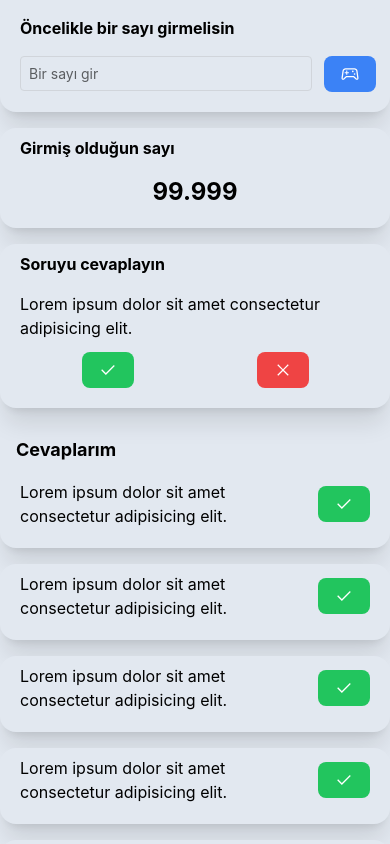
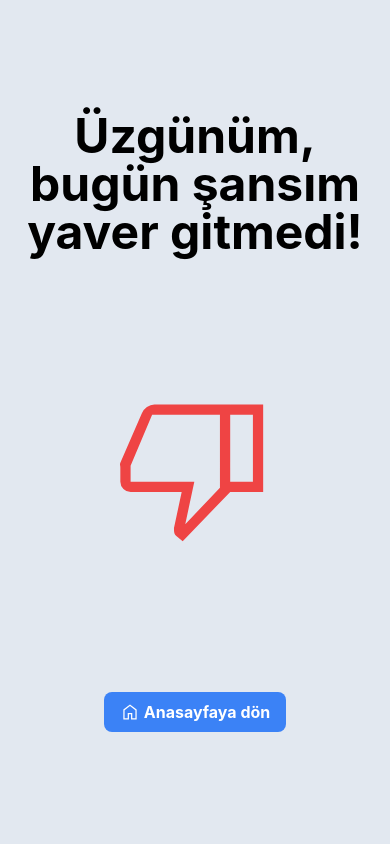
Before and after one commit to phoique/gtn, a React Native app: screen /LoseGame in a window 390 px wide. Built offline with nearby package versions, Linux system fonts and the light colour scheme.

Commit message:
win lose screen

```diff
--- /dev/null
+++ b/src/components/Icon/custom/Dislike.jsx
@@ -0,0 +1,18 @@
+import * as React from 'react';
+import Svg, { Path } from 'react-native-svg';
+
+function Dislike(props) {
+	return (
+		<Svg
+			xmlns='http://www.w3.org/2000/svg'
+			height='48px'
+			viewBox='0 -960 960 960'
+			width='48px'
+			fill='currentColor'
+			{...props}>
+			<Path d='M242-840h444v512L408-40l-39-31q-6-5-9-14t-3-22v-10l45-211H103q-24 0-42-18t-18-42v-81.84q0-7.16-1.5-14.66T43-499l126-290q8.88-21.25 29.59-36.13Q219.31-840 242-840zm384 60H229L103-481v93h373l-53 249 203-214v-427zm0 427v-427 427zm60 25v-60h133v-392H686v-60h193v512H686z' />
+		</Svg>
+	);
+}
+
+export default Dislike;
--- /dev/null
+++ b/src/components/Icon/custom/Home.jsx
@@ -0,0 +1,18 @@
+import * as React from 'react';
+import Svg, { Path } from 'react-native-svg';
+
+function Home(props) {
+	return (
+		<Svg
+			xmlns='http://www.w3.org/2000/svg'
+			height='48px'
+			viewBox='0 -960 960 960'
+			width='48px'
+			fill='currentColor'
+			{...props}>
+			<Path d='M220-180h150v-250h220v250h150v-390L480-765 220-570v390zm-60 60v-480l320-240 320 240v480H530v-250H430v250H160zm320-353z' />
+		</Svg>
+	);
+}
+
+export default Home;
--- /dev/null
+++ b/src/components/Icon/custom/Like.jsx
@@ -0,0 +1,18 @@
+import * as React from 'react';
+import Svg, { Path } from 'react-native-svg';
+
+function Like(props) {
+	return (
+		<Svg
+			xmlns='http://www.w3.org/2000/svg'
+			height='48px'
+			viewBox='0 -960 960 960'
+			width='48px'
+			fill='currentColor'
+			{...props}>
+			<Path d='M716-120H272v-512l278-288 39 31q6 5 9 14t3 22v10l-45 211h299q24 0 42 18t18 42v81.84q0 7.16 1.5 14.66T915-461L789-171q-8.88 21.25-29.59 36.12Q738.69-120 716-120zm-384-60h397l126-299v-93H482l53-249-203 214v427zm0-427v427-427zm-60-25v60H139v392h133v60H79v-512h193z' />
+		</Svg>
+	);
+}
+
+export default Like;
--- a/src/components/Icon/custom/index.js
+++ b/src/components/Icon/custom/index.js
@@ -1,3 +1,6 @@
 export { default as Play } from './Play';
 export { default as Close } from './Close';
 export { default as Check } from './Check';
+export { default as Dislike } from './Dislike';
+export { default as Like } from './Like';
+export { default as Home } from './Home';
--- a/src/components/Icon/index.jsx
+++ b/src/components/Icon/index.jsx
@@ -1,7 +1,7 @@
 import React from 'react';
 import * as CustomSvgIcons from './custom';
 
-const Icon = ({ type, name, className, height = 20, width = 20 }) => {
+const Icon = ({ type = 'custom', name, className, height = 20, width = 20 }) => {
 	if (type === 'custom' && CustomSvgIcons[name]) {
 		const SvgIconWrapper = CustomSvgIcons[name];
 		return <SvgIconWrapper height={height} width={width} className={className} />;
--- a/src/languages/locales/tr.json
+++ b/src/languages/locales/tr.json
@@ -11,6 +11,13 @@
 			"numberEnterTitle": "Girmiş olduğun sayı",
 			"questionCardTitle": "Soruyu cevaplayın",
 			"answerTitle": "Cevaplarım"
+		},
+		"winGame": {
+			"title": "Bugün sayıların şansı benden yana!",
+			"playAgain": "Anasayfaya dön"
+		},
+		"loseGame": {
+			"title": "Üzgünüm, bugün şansım yaver gitmedi!"
 		}
 	},
 	"form": {
--- a/src/navigation/MainNavigation.jsx
+++ b/src/navigation/MainNavigation.jsx
@@ -3,15 +3,19 @@ import { createNativeStackNavigator } from '@react-navigation/native-stack';
 import { NavigationContainer } from '@react-navigation/native';
 import HomeScreen from '../screens/Home/HomeScreen';
 import GameScreen from '../screens/Game/GameScreen';
+import WinGameScreen from '../screens/WinGame/WinGameScreen';
+import LoseGameScreen from '../screens/LoseGame/LoseGameScreen';
 
 const Stack = createNativeStackNavigator();
 
 const MainNavigation = () => {
 	return (
 		<NavigationContainer>
-			<Stack.Navigator initialRouteName='Game' screenOptions={{ headerShown: false }}>
+			<Stack.Navigator initialRouteName='Home' screenOptions={{ headerShown: false }}>
 				<Stack.Screen name='Home' component={HomeScreen} />
 				<Stack.Screen name='Game' component={GameScreen} />
+				<Stack.Screen name='WinGame' component={WinGameScreen} />
+				<Stack.Screen name='LoseGame' component={LoseGameScreen} />
 			</Stack.Navigator>
 		</NavigationContainer>
 	);
--- a/src/screens/Home/HomeScreen.jsx
+++ b/src/screens/Home/HomeScreen.jsx
@@ -22,15 +22,14 @@ const HomeScreen = () => {
 					</Text>
 				</View>
 				<View className='flex flex-1 items-center'>
-					{/* // TODO: icon eklenecek */}
 					<Button
 						title={t('screens.home.startButton')}
 						color='info'
 						onPress={handleRedirect}
+						icon='Play'
 					/>
 				</View>
 				<Text className='text-sm font-bold text-right mr-5 text-black dark:text-white'>
-					{/* // TODO: icon eklenecek */}
 					{t('screens.home.version', { version: `v${packageJson.version}` })}
 				</Text>
 			</View>
--- /dev/null
+++ b/src/screens/LoseGame/LoseGameScreen.jsx
@@ -0,0 +1,35 @@
+import React from 'react';
+import { View, Text } from 'react-native';
+import { useTranslation } from 'react-i18next';
+import { useNavigation } from '@react-navigation/native';
+import Container from '../../components/Container';
+import Button from '../../components/Button';
+import Icon from '../../components/Icon';
+
+const LoseGameScreen = () => {
+	const { t } = useTranslation();
+	const navigation = useNavigation();
+
+	const handleRedirect = () => {
+		navigation.navigate('Home');
+	};
+
+	return (
+		<Container safeAreaBottom>
+			<View className='flex flex-1 items-center justify-around my-12'>
+				<Text className='text-5xl text-center font-bold  dark:text-gray-300'>
+					{t('screens.loseGame.title')}
+				</Text>
+				<Icon name='Dislike' height={164} width={164} className='text-red-500 mb-4' />
+				<Button
+					title={t('screens.winGame.playAgain')}
+					color='info'
+					onPress={handleRedirect}
+					icon='Home'
+				/>
+			</View>
+		</Container>
+	);
+};
+
+export default LoseGameScreen;
--- /dev/null
+++ b/src/screens/WinGame/WinGameScreen.jsx
@@ -0,0 +1,35 @@
+import React from 'react';
+import { View, Text } from 'react-native';
+import { useTranslation } from 'react-i18next';
+import { useNavigation } from '@react-navigation/native';
+import Container from '../../components/Container';
+import Button from '../../components/Button';
+import Icon from '../../components/Icon';
+
+const WinGameScreen = () => {
+	const { t } = useTranslation();
+	const navigation = useNavigation();
+
+	const handleRedirect = () => {
+		navigation.navigate('Home');
+	};
+
+	return (
+		<Container safeAreaBottom>
+			<View className='flex flex-1 items-center justify-around my-12'>
+				<Text className='text-5xl text-center font-bold  dark:text-gray-300'>
+					{t('screens.winGame.title')}
+				</Text>
+				<Icon name='Like' height={164} width={164} className='text-green-500 mb-4' />
+				<Button
+					title={t('screens.winGame.playAgain')}
+					color='info'
+					onPress={handleRedirect}
+					icon='Home'
+				/>
+			</View>
+		</Container>
+	);
+};
+
+export default WinGameScreen;
```
